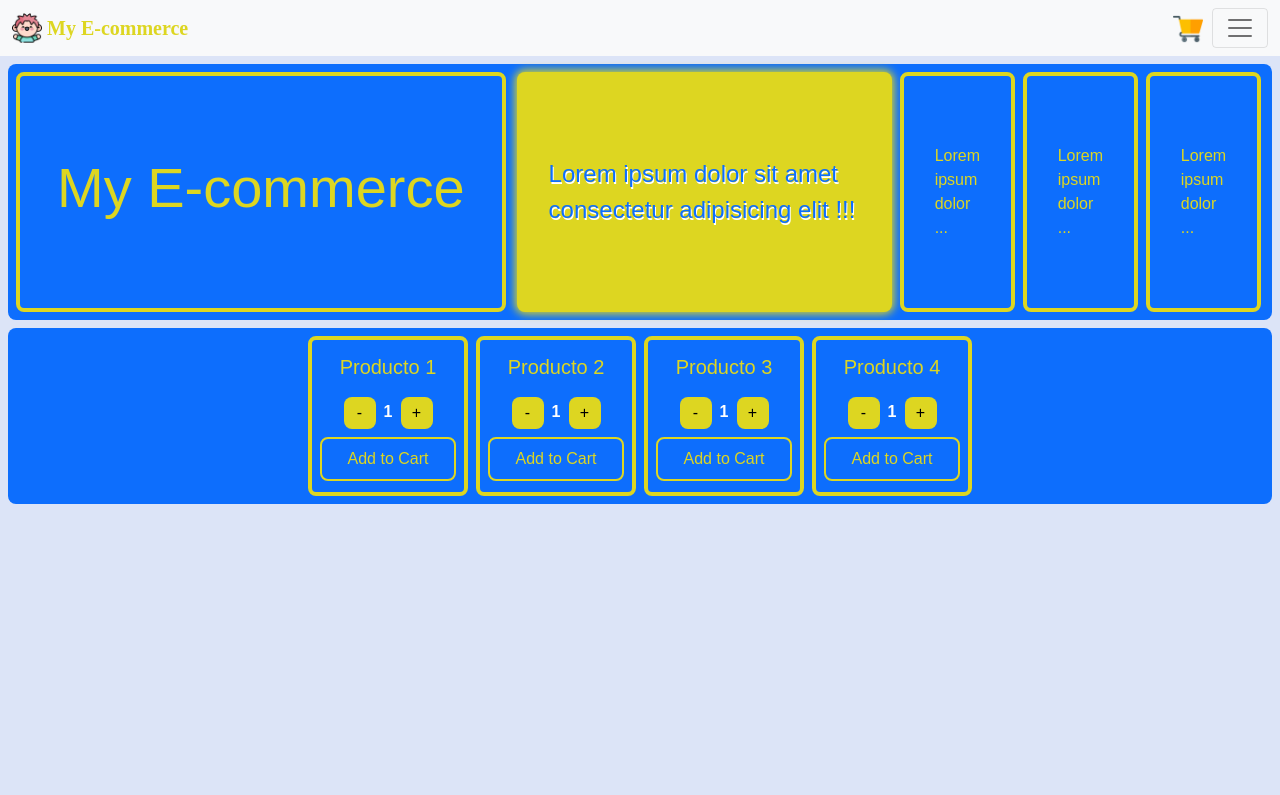
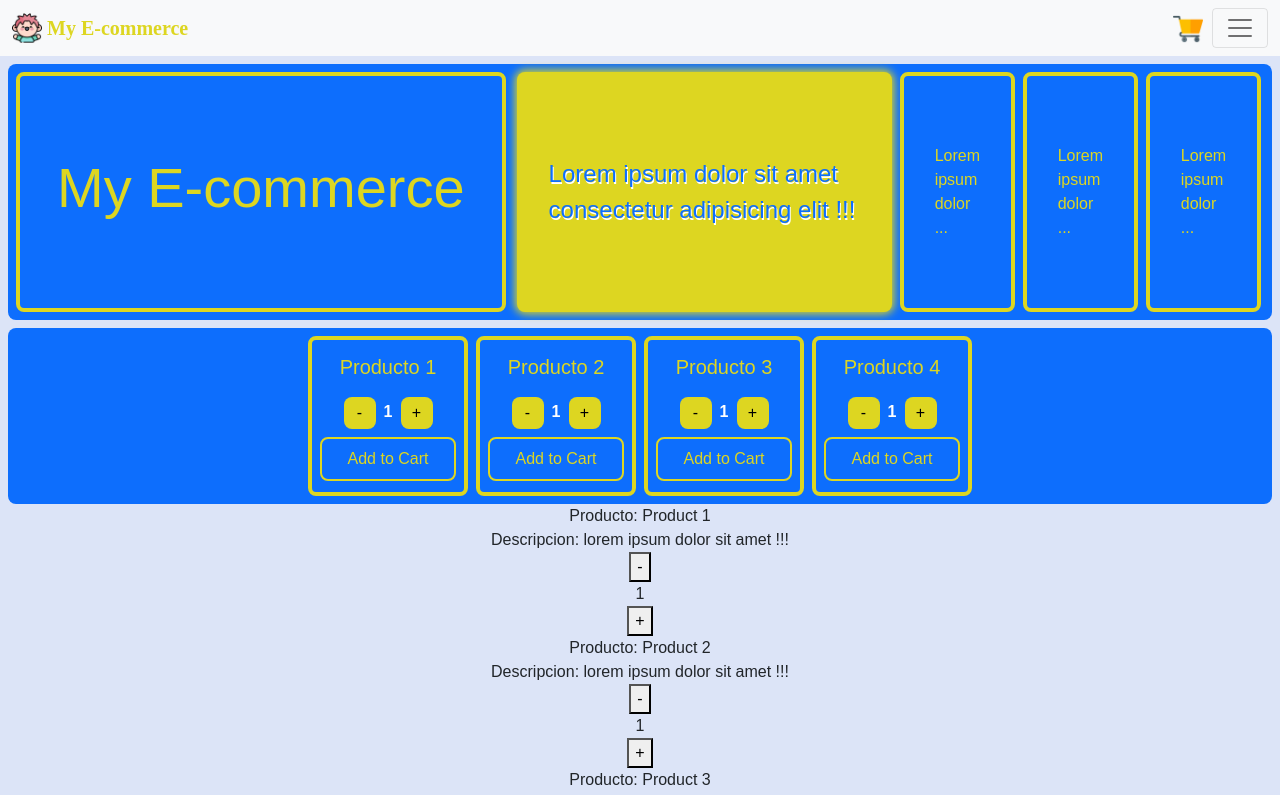
Before and after one commit to ManuelNunja/ecommerce_site, a React (Create React App) app: page /productList in a window 1280 px wide. Shown: the top 795 px of the page. Built offline with nearby package versions, Linux system fonts and the light colour scheme; a web font is replaced by a local one.

Commit message:
commit_20220202_1

```diff
--- a/src/App.js
+++ b/src/App.js
@@ -6,13 +6,35 @@ import ItemListContainer from './components/itemListContainer/ItemListContainer'
 import ListSquare from './components/listSquare/ListSquare';
 import HeadCarousel from './components/headCarousel/HeadCarousel';
 import ItemCounter from './components/counter/ItemCounter';
+import {task} from "./helpers/promises"
+import { useState } from 'react';
+import ProductList from './components/productList/ProductList';
 
 function App() {
+  {/*const [errorMessage, setErrorMessage] = useState("");
+
+  task.then((result) => {
+    if(!result){
+      throw new Error("Error de logica")
+    }
+    console.log({result})
+  }, (error) => {
+      console.log({error})
+    }
+  )
+  .catch((error) => {
+    setErrorMessage(error.message)
+    console.log("error catch", error)
+  }).finally(() => {
+    console.log("Finalizado")
+  })*/}
   return (
     <div className="App">
       <Navbar></Navbar>
       <HeadCarousel></HeadCarousel>
       <ListSquare></ListSquare>
+      <ProductList></ProductList>
+      {/*<div>{errorMessage}</div>*/}
       {/*<ItemListContainer></ItemListContainer>*/}
     </div>
   );
--- /dev/null
+++ b/src/components/productList/ProductItem.js
@@ -0,0 +1,11 @@
+import ItemCounter from "../counter/ItemCounter";
+
+const ProductItem = ({id, name, description, stock}) => {
+    return <div>
+        <div>Producto: {name}</div>
+        <div>Descripcion: {description}</div>
+        <ItemCounter stock={stock}></ItemCounter>
+    </div>;
+};
+
+export default ProductItem;
--- /dev/null
+++ b/src/components/productList/ProductList.js
@@ -0,0 +1,33 @@
+import { useEffect, useState } from "react";
+import { productsAPI } from "../../helpers/promises";
+import ProductItem from "./ProductItem";
+
+const ProductList = () => {
+    const [products, setProducts] = useState([])
+
+    useEffect(() =>{
+        getProducts()
+    })
+
+    const getProducts = async () => {
+        try{
+            const result = await productsAPI;
+            setProducts(result);
+        }
+        catch(error){
+            console.log(error);
+        }
+        finally{
+            console.log("Finalizacion");
+        }
+    }
+    return <div>
+        {
+            products.map((product) =>(
+                <ProductItem key={product.id} {...product}></ProductItem>
+            ))
+        }
+    </div>;
+};
+
+export default ProductList;
--- /dev/null
+++ b/src/data/products.js
@@ -0,0 +1,32 @@
+export const products = [
+    {
+        id: "1",
+        name: "Product 1",
+        description: "lorem ipsum dolor sit amet !!!",
+        stock: 10
+    },
+    {
+        id: "2",
+        name: "Product 2",
+        description: "lorem ipsum dolor sit amet !!!",
+        stock: 20
+    },
+    {
+        id: "3",
+        name: "Product 3",
+        description: "lorem ipsum dolor sit amet !!!",
+        stock: 30
+    },
+    {
+        id: "4",
+        name: "Product 4",
+        description: "lorem ipsum dolor sit amet !!!",
+        stock: 40
+    },
+    {
+        id: "5",
+        name: "Product 5",
+        description: "lorem ipsum dolor sit amet !!!",
+        stock: 50
+    }
+]
--- /dev/null
+++ b/src/helpers/promises.js
@@ -0,0 +1,12 @@
+import {products} from "../data/products"
+
+export const task = new Promise((resolve, reject) =>{
+    resolve(true)
+    //reject("message error reject")
+})
+
+export const productsAPI = new Promise((resolve, reject) =>{
+    setTimeout(() => {
+        resolve(products)
+    }, 3000);
+})
```
